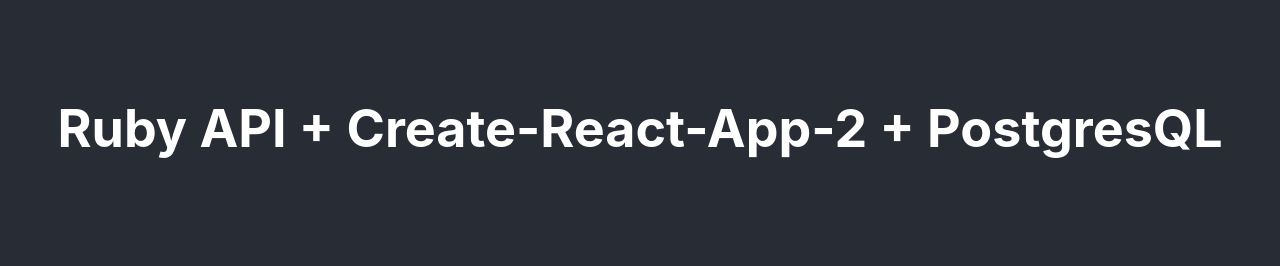
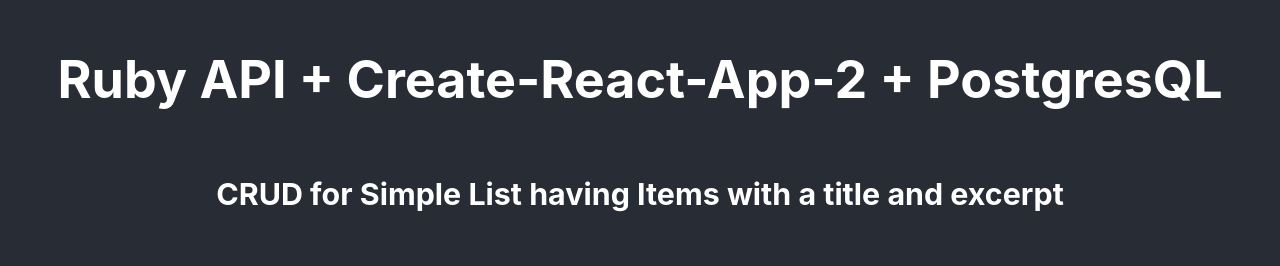
Before and after one commit to Dujota/Rails-JSON-API-CeateReactApp2-PostgreSQL, a React (Create React App) app in the folder client/: page / in a window 1280 px wide. Shown: the part 272-538 px from the top of the page. Built offline with nearby package versions, Linux system fonts and the light colour scheme; no server answers.

Commit message:
title change

```diff
--- a/client/src/App.js
+++ b/client/src/App.js
@@ -10,6 +10,7 @@
           <h1 className="App-title">
             Ruby API + Create-React-App-2 + PostgresQL
           </h1>
+          <h3> CRUD for Simple List having Items with a title and excerpt </h3>
         </header>
         <ListsContainer />
       </div>
```
